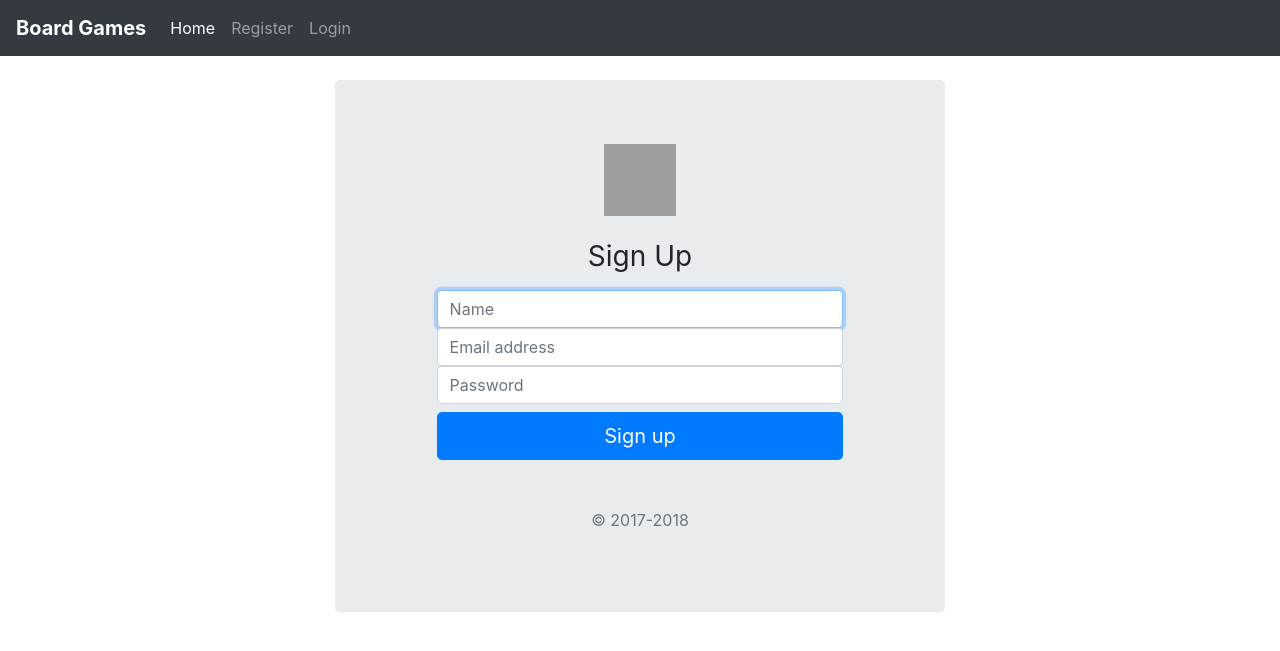
After one commit to larryworm1127/PyBoardGame, a Flask app: page /auth/register in a window 1280 px wide. The commit adds this page. Shown: the top 651 px of the page. Run offline with Flask 2, Linux system fonts and the light colour scheme; some libraries are stand-ins or nearby versions; grey boxes are pictures that could not be loaded.

Commit message:
added user auth feature, updated ttt interface and README

```diff
--- a/board_games/__init__.py
+++ b/board_games/__init__.py
@@ -7,14 +7,15 @@ Flask app factory
 
 import os
 
-from flask import Flask
+from flask import Flask, render_template
 
 
 def create_app(test_config=None):
     # create and configure the app
     app = Flask(__name__, instance_relative_config=True)
     app.config.from_mapping(
-        SECRET_KEY='dev'
+        SECRET_KEY='dev',
+        DATABASE=os.path.join(app.instance_path, 'board_games.sqlite')
     )
 
     if test_config is None:
@@ -31,6 +32,14 @@ def create_app(test_config=None):
         pass
 
     # register apps and blueprints
+    @app.route('/')
+    def index():
+        return render_template('index.html')
+
+    from .views import auth
+    app.register_blueprint(auth.auth)
+    app.add_url_rule('/', endpoint='index')
+
     from .views import games
     app.register_blueprint(games.game)
     app.add_url_rule('/', endpoint='index')
@@ -39,4 +48,8 @@ def create_app(test_config=None):
     app.register_blueprint(tic_tac_toe.ttt)
     app.add_url_rule('/', endpoint='index')
 
+    # register database
+    from . import db
+    db.init_app(app)
+
     return app
--- /dev/null
+++ b/board_games/db.py
@@ -0,0 +1,52 @@
+"""
+Database configuration module
+
+@date: 7/11/2018
+@author: Larry Shi
+"""
+
+# general imports
+import sqlite3
+
+import click
+from flask import current_app, g
+from flask.cli import with_appcontext
+
+
+# helper function
+def get_db():
+    if 'db' not in g:
+        g.db = sqlite3.connect(
+            current_app.config['DATABASE'],
+            detect_types=sqlite3.PARSE_DECLTYPES
+        )
+        g.db.row_factory = sqlite3.Row
+
+    return g.db
+
+
+def close_db(e=None):
+    db = g.pop('db', None)
+
+    if db is not None:
+        db.close()
+
+
+def init_db():
+    db = get_db()
+
+    with current_app.open_resource('schema.sql') as f:
+        db.executescript(f.read().decode('utf8'))
+
+
+@click.command('init-db')
+@with_appcontext
+def init_db_command():
+    """Clear the existing data and create new tables."""
+    init_db()
+    click.echo('Initialized the database.')
+
+
+def init_app(app):
+    app.teardown_appcontext(close_db)
+    app.cli.add_command(init_db_command)
--- a/board_games/static/tic_tac_toe/script.js
+++ b/board_games/static/tic_tac_toe/script.js
@@ -182,5 +182,6 @@ function reset() {
 
     $('#start-human').attr('onclick', 'setFig(this.id)');
     $('#start-computer').attr('onclick', 'setFig(this.id)');
-    $('#pvp').attr('onclick', 'setFig(this.id)')
+    $('#pvp').attr('onclick', 'setFig(this.id)');
+    game.pvp = false
 }
--- /dev/null
+++ b/board_games/templates/auth/auth_base.html
@@ -0,0 +1,54 @@
+{% extends 'layout.html' %}
+
+{% block head %}
+  <!-- Bootstrap core stylesheets -->
+  <link rel="stylesheet"
+        href="{{ url_for('static', filename='bower_components/bootstrap/dist/css/bootstrap.min.css') }}">
+  <script src="{{ url_for('static', filename='bower_components/bootstrap/dist/js/bootstrap.min.js') }}"></script>
+
+{% endblock %}
+
+{% block content %}
+
+  <nav class="navbar navbar-expand-md bg-dark navbar-dark">
+    <strong><a class="navbar-brand" href="#">Board Games</a></strong>
+    <button class="navbar-toggler" type="button" data-toggle="collapse" data-target="#nav-bar">
+      <span class="navbar-toggler-icon"></span>
+    </button>
+    <div class="collapse navbar-collapse" id="nav-bar">
+      <ul class="navbar-nav mr-auto">
+        <li class="nav-item active">
+          <a class="nav-link" href="{{ url_for('index') }}"><i class="fas fa-home"></i> Home</a>
+        </li>
+
+        {% if g.user %}
+          <li class="nav-item dropdown">
+            <a class="nav-link dropdown-toggle" href="#" id="navbarDropdown" role="button" data-toggle="dropdown"
+               aria-haspopup="true" aria-expanded="false"><i class="fas fa-gamepad"></i> Games</a>
+            <div class="dropdown-menu" aria-labelledby="navbarDropdown">
+              <a class="dropdown-item" href="{{ url_for('ttt.tic_tac_toe') }}">Tic Tac Toe</a>
+              <a class="dropdown-item" href="{{ url_for('board_games.twenty_forty_eight') }}">2048</a>
+              <a class="dropdown-item" href="{{ url_for('board_games.blackjack') }}">Blackjack</a>
+            </div>
+          </li>
+
+          <li class="nav-item dropdown">
+            <a class="nav-link dropdown-toggle" href="#" id="navbarDropdown" role="button" data-toggle="dropdown"
+               aria-haspopup="true" aria-expanded="false"><i class="fas fa-user"></i> User</a>
+            <div class="dropdown-menu" aria-labelledby="navbarDropdown">
+              <a class="dropdown-item" href="{{ url_for('auth.logout') }}">Log out</a>
+            </div>
+          </li>
+        {% else %}
+          <li class="nav-item"><a class="nav-link" href="{{ url_for('auth.register') }}">Register</a></li>
+          <li class="nav-item"><a class="nav-link" href="{{ url_for('auth.login') }}">Login</a></li>
+        {% endif %}
+      </ul>
+    </div>
+  </nav>
+  <br>
+
+  {% block body %}
+  {% endblock %}
+
+{% endblock %}
--- /dev/null
+++ b/board_games/templates/auth/register.html
@@ -0,0 +1,33 @@
+{% extends 'auth/auth_base.html' %}
+
+{% block title %}Register{% endblock %}
+
+{% block body %}
+  <div class="container" style="width: 50%">
+    <div class="jumbotron">
+      <div class="container" style="width: 80%">
+        <form class="form-signin text-center" method="post">
+          <img class="mb-4" src="https://getbootstrap.com/docs/4.1/assets/brand/bootstrap-solid.svg" alt="" width="72"
+               height="72">
+          <h1 class="h3 mb-3 font-weight-normal">Sign Up</h1>
+          <label for="username" class="sr-only">Name</label>
+          <input name="username" id="username" class="form-control" placeholder="Name" required autofocus>
+          <label for="email" class="sr-only">Email address</label>
+          <input type="email" name="email" id="email" class="form-control" placeholder="Email address" required
+                 autofocus>
+          <label for="password" class="sr-only">Password</label>
+          <input type="password" name="password" id="password" class="form-control mb-2" placeholder="Password"
+                 required>
+
+          {% for message in get_flashed_messages() %}
+            <div class="flash p mb-3">{{ message }}</div>
+          {% endfor %}
+
+          <button id="btnSignUp" class="btn btn-lg btn-primary btn-block" type="submit">Sign up</button>
+          <p class="mt-5 mb-3 text-muted">&copy; 2017-2018</p>
+        </form>
+      </div>
+    </div>
+  </div>
+
+{% endblock %}
--- a/board_games/templates/games/2048.html
+++ b/board_games/templates/games/2048.html
@@ -1,4 +1,4 @@
-{% extends 'base.html' %}
+{% extends 'layout.html' %}
 
 {% block title %}2048{% endblock %}
 
--- a/board_games/templates/games/blackjack.html
+++ b/board_games/templates/games/blackjack.html
@@ -1,4 +1,4 @@
-{% extends 'base.html' %}
+{% extends 'layout.html' %}
 
 {% block title %}Blackjack{% endblock %}
 
--- /dev/null
+++ b/board_games/templates/layout.html
@@ -0,0 +1,27 @@
+<!DOCTYPE html>
+<html lang="en">
+  <head>
+    <meta charset="UTF-8">
+    <meta name="viewport" content="width=device-width, initial-scale=1">
+    <title>{% block title %}{% endblock %}</title>
+
+    <!-- Custom icon -->
+    <link rel="icon" href="{{ url_for('static', filename='favicon.ico') }}">
+
+    <!-- FontAwesome stylesheets -->
+    <link rel="stylesheet"
+          href="{{ url_for('static', filename='bower_components/components-font-awesome/css/fontawesome-all.min.css') }}">
+
+    <!-- Jquery and popper scripts -->
+    <script src="{{ url_for('static', filename='bower_components/jquery/dist/jquery.min.js') }}"></script>
+    <script src="{{ url_for('static', filename='bower_components/popper.js/dist/umd/popper.min.js') }}"></script>
+
+    {% block head %}
+    {% endblock %}
+
+  </head>
+  <body>
+    {% block content %}
+    {% endblock %}
+  </body>
+</html>
--- /dev/null
+++ b/board_games/views/auth.py
@@ -0,0 +1,113 @@
+"""
+Flask "user authentication" blueprint
+
+@date: 7/11/2018
+@author: Larry Shi
+"""
+
+# general imports
+import functools
+
+from flask import Blueprint, render_template, request, redirect, url_for, flash, session, g
+from werkzeug.security import generate_password_hash, check_password_hash
+
+from board_games.db import get_db
+
+# init blueprint
+auth = Blueprint('auth', __name__, url_prefix='/auth')
+
+
+def login_required(view):
+    """View decorator that redirects anonymous users to the login page."""
+
+    @functools.wraps(view)
+    def wrapped_view(**kwargs):
+        if g.user is None:
+            return redirect(url_for('auth.login'))
+
+        return view(**kwargs)
+
+    return wrapped_view
+
+
+@auth.before_app_request
+def load_logged_in_user():
+    """If a user id is stored in the session, load the user object from
+    the database into ``g.user``."""
+    user_id = session.get('user_id')
+
+    if user_id is None:
+        g.user = None
+    else:
+        g.user = get_db().execute(
+            'SELECT * FROM main.user WHERE id = ?', (user_id,)
+        ).fetchone()
+
+
+@auth.route('/login', methods=('GET', 'POST'))
+def login():
+    if request.method == 'POST':
+        username = request.form['username']
+        password = request.form['password']
+        db = get_db()
+        error = None
+        user = db.execute(
+            'SELECT * FROM main.user WHERE username = ?', (username,)
+        ).fetchone()
+
+        if user is None:
+            error = 'Incorrect username.'
+        elif not check_password_hash(user['password'], password):
+            error = 'Incorrect password.'
+
+        if error is None:
+            session.clear()
+            session['user_id'] = user['id']
+            return redirect(url_for('index'))
+
+        flash(error)
+
+    return render_template('auth/login.html')
+
+
+@auth.route('/register', methods=('GET', 'POST'))
+def register():
+    if request.method == 'POST':
+        username = request.form['username']
+        email = request.form['email']
+        password = request.form['password']
+        db = get_db()
+        error = None
+
+        if not username:
+            error = 'Username is required.'
+        elif not email:
+            error = 'Email is required.'
+        elif not password:
+            error = 'Password is required.'
+        elif db.execute(
+                'SELECT id FROM main.user WHERE username = ?', (username,)
+        ).fetchone() is not None:
+            error = 'User {} is already registered.'.format(username)
+        elif db.execute(
+                'SELECT id FROM main.user WHERE email = ?', (email,)
+        ).fetchone() is not None:
+            error = 'Email {} is already used.'.format(email)
+
+        if error is None:
+            db.execute(
+                'INSERT INTO "user" (username, email, password) VALUES (?, ?, ?)',
+                (username, email, generate_password_hash(password))
+            )
+            db.commit()
+            return redirect(url_for('auth.login'))
+
+        flash(error)
+
+    return render_template('auth/register.html')
+
+
+@auth.route('/logout')
+def logout():
+    session.clear()
+    return redirect(url_for('index'))
--- a/board_games/views/games.py
+++ b/board_games/views/games.py
@@ -10,11 +10,6 @@ from flask import Blueprint, render_template
 game = Blueprint('board_games', __name__, url_prefix='/board_games')
 
 
-@game.route('/')
-def index():
-    return render_template('games/index.html')
-
-
 @game.route('/2048')
 def twenty_forty_eight():
     return render_template('games/2048.html')
```
Also changed, not shown: board_games/schema.sql (added, +8 -0 lines), board_games/static/tic_tac_toe/style.css (+7 -0 lines), board_games/templates/auth/login.html (added, +36 -0 lines), board_games/templates/base.html (deleted, +0 -31 lines), board_games/templates/games/index.html (deleted, +0 -34 lines), board_games/templates/games/tic_tac_toe.html (+21 -26 lines), board_games/templates/index.html (added, +49 -0 lines), board_games/views/tic_tac_toe.py (+8 -1 lines), README.md, 1 other file.
